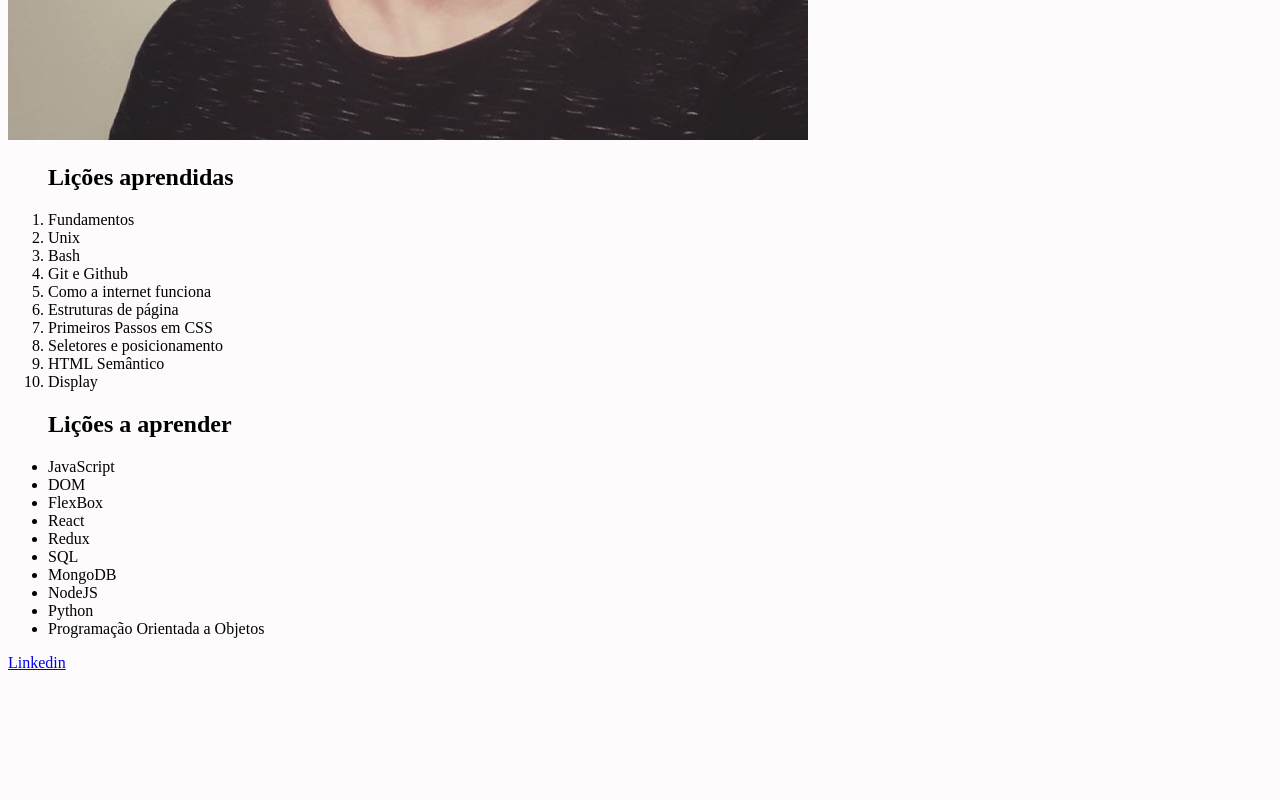
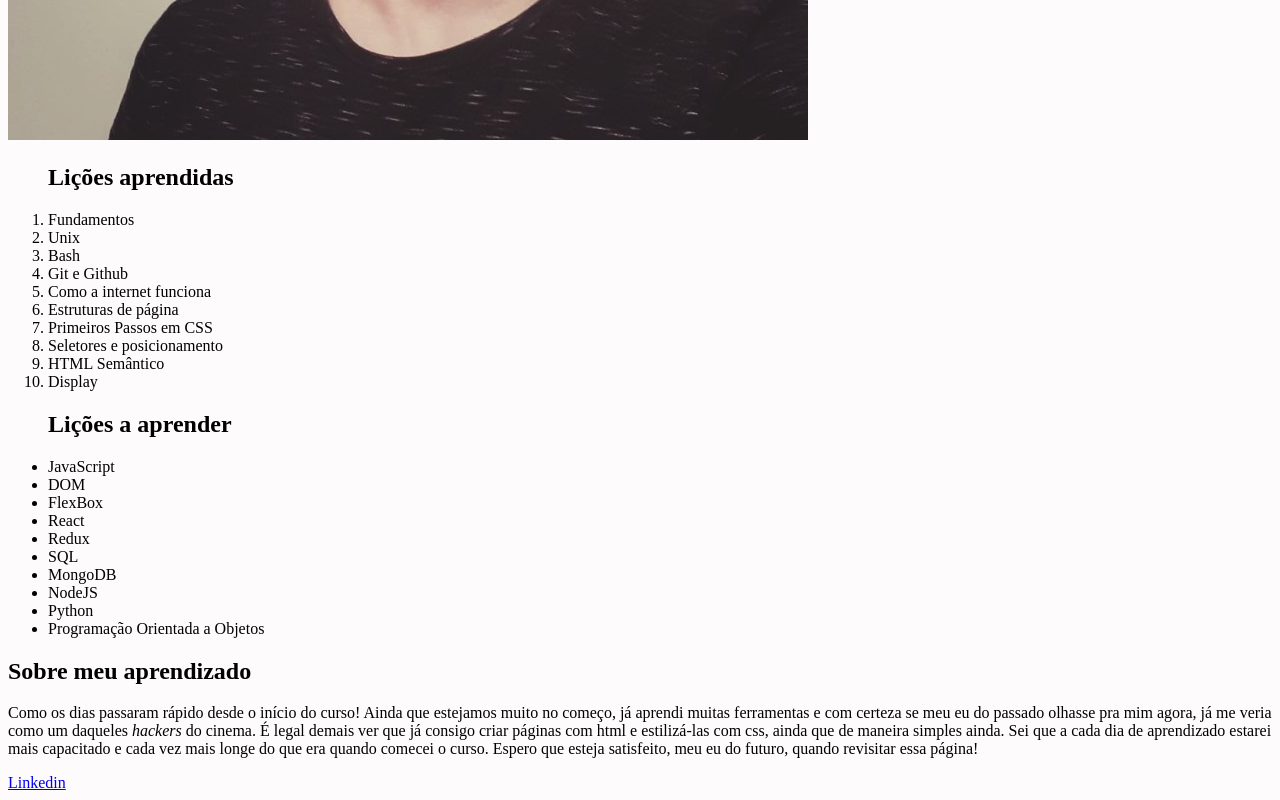
Before and after one commit to braien-machado/lessons-learned, a website: page index.html in a window 1280 px wide. Shown: the part 668-1468 px from the top of the page. Before the commit the page ends 1348 px from the top, so only its background shows below. Drawn offline with Linux system fonts and the light colour scheme.

Commit message:
requisito 8: cria um artigo sobre meu aprendizado

```diff
--- a/index.html
+++ b/index.html
@@ -37,6 +37,10 @@
     <li>Python</li>
     <li>Programação Orientada a Objetos</li>
   </ul>
+  <article>
+    <h2>Sobre meu aprendizado</h2>
+    <p>Como os dias passaram rápido desde o início do curso! Ainda que estejamos muito no começo, já aprendi muitas ferramentas e com certeza se meu eu do passado olhasse pra mim agora, já me veria como um daqueles <em>hackers</em> do cinema. É legal demais ver que já consigo criar páginas com html e estilizá-las com css, ainda que de maneira simples ainda. Sei que a cada dia de aprendizado estarei mais capacitado e cada vez mais longe do que era quando comecei o curso. Espero que esteja satisfeito, meu eu do futuro, quando revisitar essa página!</p>
+  </article>
   <footer id="rodape">
     <a href="www.linkedin.com/in/braien-machado" target="_blank">Linkedin</a>
   </footer>
```
